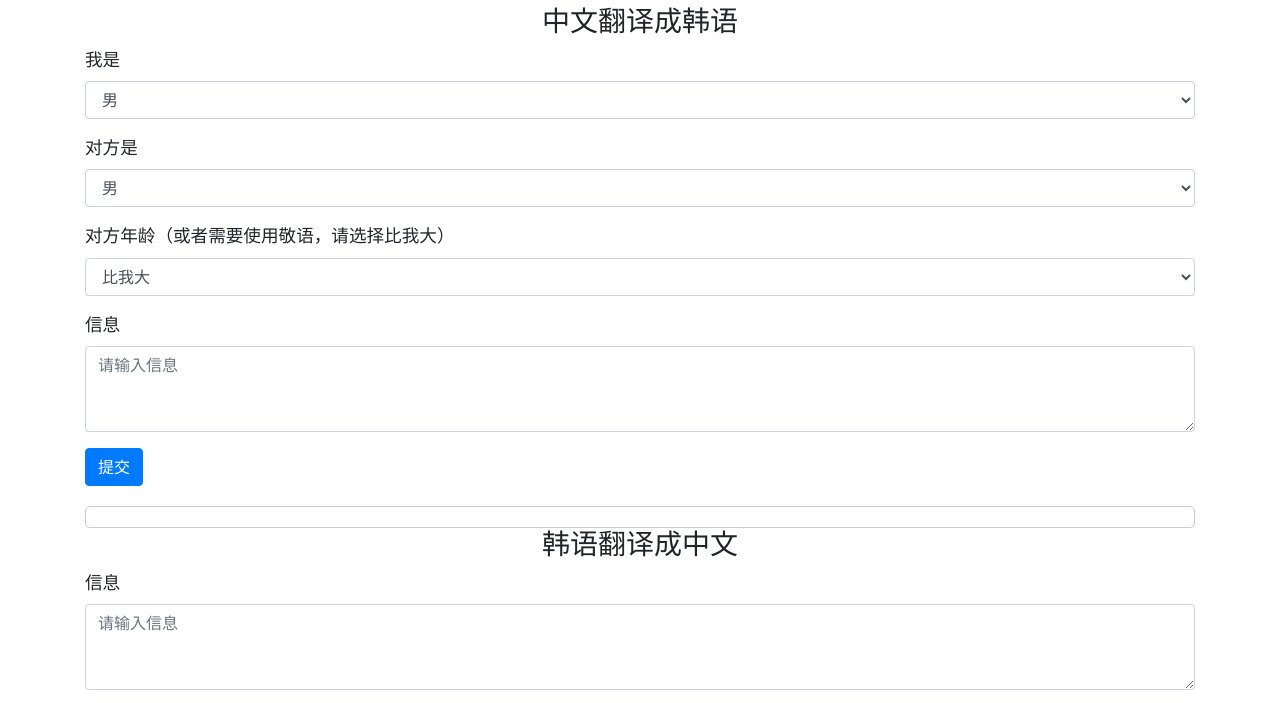
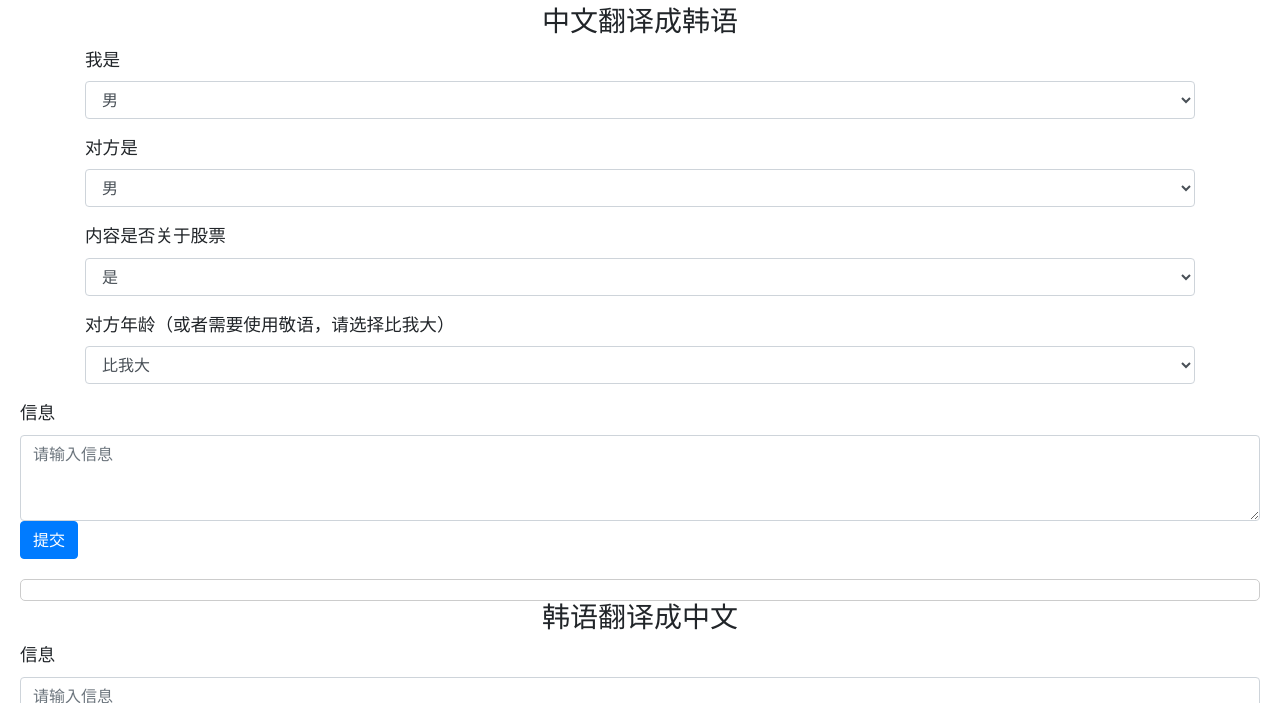
Before and after one commit to Chung918918/ChatTranslate, a plain HTML site: page index.html in a window 1280 px wide. Shown: the part 71-774 px from the top of the page. Drawn offline with nearby package versions, Linux system fonts and the light colour scheme.

Commit message:
Update index.html

```diff
--- a/index.html
+++ b/index.html
@@ -35,7 +35,6 @@
     <h1 align="center">牛逼专用基于GPT3.5自动场景翻译工具</h1>
     <h3 align="center">中文翻译成韩语</h1>
         <!-- 下拉选择框 1 -->
-        <div>
         <div class="form-group">
             <label for="genderSelect">我是</label>
             <select id="genderSelect" class="form-control">
@@ -51,7 +50,13 @@
                 <option value="女">女</option>
             </select>
         </div>
-
+        <div class="form-group">
+            <label for="gender3Select">内容是否关于股票</label>
+            <select id="gender3Select" class="form-control">
+                <option value="是">是</option>
+                <option value="不是">不是</option>
+            </select>
+        </div>
         <!-- 下拉选择框 2 -->
         <div class="form-group">
             <label for="ageSelect">对方年龄（或者需要使用敬语，请选择比我大）</label>
@@ -65,7 +70,6 @@
         <div class="form-group">
             <label for="inputMessage">信息</label>
             <textarea id="inputMessage" class="form-control" rows="3" placeholder="请输入信息"></textarea>
-        </div>
 
         <!-- 提交按钮 -->
         <button onclick="submitToAPI()" class="btn btn-primary">提交</button>
```
